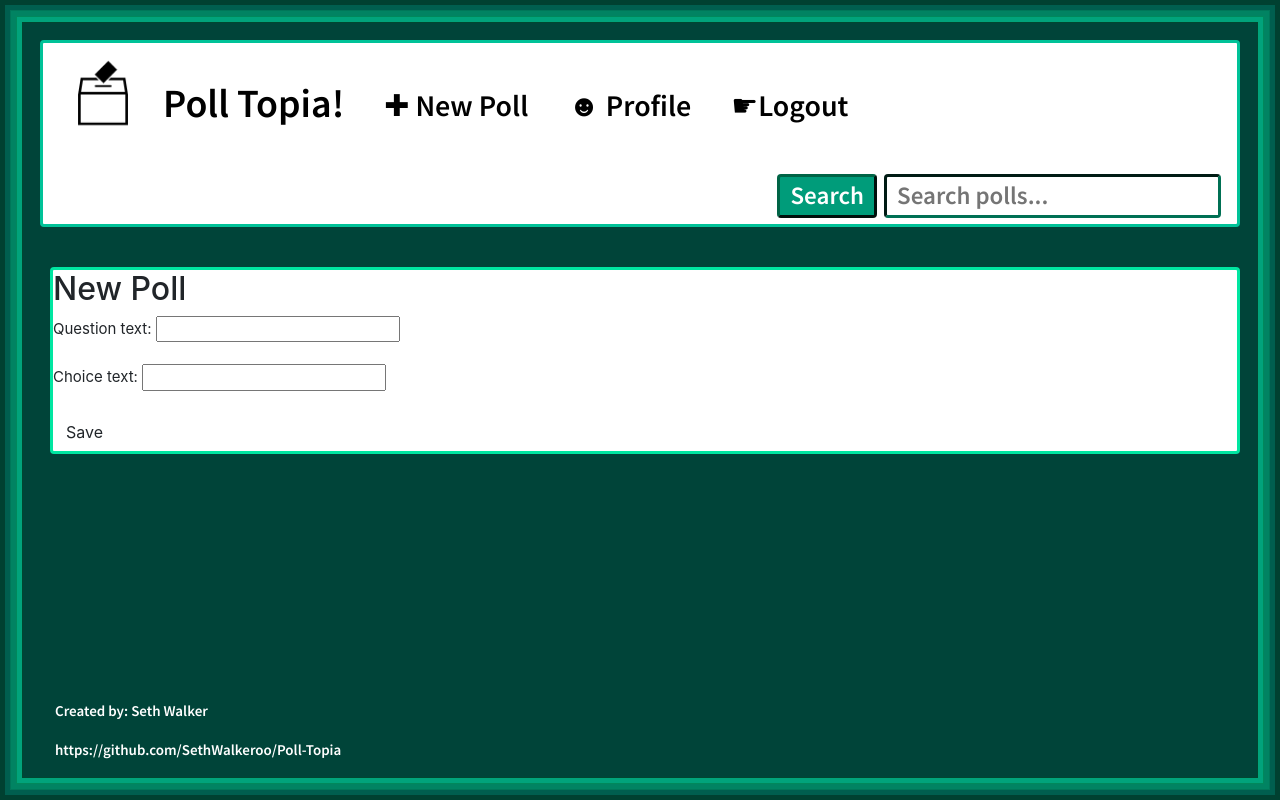
After one commit to SethWalkeroo/Poll-Topia, a Django app: page /edit/ in a window 1280 px wide. The commit adds this page. Run offline with Django 3.2, Linux system fonts and the light colour scheme; some libraries are stand-ins or nearby versions.

Commit message:
this is a mess

```diff
--- /dev/null
+++ b/polls/forms.py
@@ -0,0 +1,15 @@
+from django import forms
+
+from .models import Question, Choice
+
+class PollForm(forms.ModelForm):
+
+    class Meta:
+        model = Question
+        fields = ['question_text']
+
+class ChoiceForm(forms.ModelForm):
+
+    class Meta:
+        model = Choice
+        fields = ['choice_text']
--- a/polls/static/css/main.css
+++ b/polls/static/css/main.css
@@ -6,6 +6,10 @@
 html {
     height: auto;
     width: auto;
+}
+
+p {
+    font-size: 15px;
 }
 
 ::-webkit-scrollbar {
@@ -164,7 +168,6 @@ footer a:hover {
 
 .polls-list {
     margin-top: 50px;
-    margin-left: 10px;
     font-family: 'Source Sans Pro', sans-serif;
     font-size:25px;
     box-sizing: border-box;
@@ -183,6 +186,7 @@ footer a:hover {
 .poll-item {
     margin-top: 15px;
     padding-left: 10px;
+    margin-bottom: 30px;
     width: 350px;
     height: 75px;
 }
@@ -216,6 +220,7 @@ footer a:hover {
     color: rgb(0, 105, 124);
     font-size: 20px;
 }
+
 
 .link-results a:hover {
     text-decoration: none;
@@ -289,3 +294,13 @@ footer a:hover {
     margin-top: 20px;
     margin-left: 45px;
 }
+
+.post-form {
+    margin-top: 40px;
+    margin-left: 10px;
+    box-sizing: border-box;
+    border-width: auto;
+    border-radius: 4px;
+    border: 3px solid rgb(0, 230, 161);
+    background-color: white;
+}
--- a/polls/templates/polls/error.html
+++ /dev/null
@@ -1 +0,0 @@
-{% extends 'polls/index.html' %}
--- a/polls/templates/polls/index.html
+++ b/polls/templates/polls/index.html
@@ -11,7 +11,7 @@
 			<div class="topnav">
 				<a href="/"><img class="logo" src={% static 'images/mark.jpg' %} width="100" height="100"></a>
 				<a class="title1" href="/">Poll Topia!</a>
-				<a class="create-poll" href="/">&#10010; New Poll</a>
+				<a class="create-poll" href="{% url 'polls_new' %}">&#10010; New Poll</a>
 				<a class="create-poll" href="/">&#9787; Profile</a>
 				<a class="create-poll" href="/">&#9755;Logout</a>
 				<form class="search-bar">
--- a/polls/templates/polls/polls_details.html
+++ b/polls/templates/polls/polls_details.html
@@ -2,6 +2,9 @@
 
 {% block content %}
     <div class="question-choice">
+        {% if user.is_authenticated %}
+			<a class="btn btn-default" href="{% url 'polls_edit' pk=poll.pk %}"><span class="glyphicon glyphicon-pencil"></span></a>
+		{% endif %}
         <h2><strong>{{ poll.question_text }}</strong></h1>
         <ol>
             <form action="{% url 'polls_vote' poll.id %}" method="post">
--- /dev/null
+++ b/polls/templates/polls/polls_edit.html
@@ -0,0 +1,12 @@
+{% extends 'polls/index.html' %}
+
+{% block content %}
+    <div class="post-form">
+    <h2>New Poll</h2>
+    <form method="POST">{% csrf_token %}
+		{{ form1.as_p }}
+        {{ form2.as_p }}
+		<button type="submit" class="save btn btn-default">Save</button>
+	</form>
+    </div>
+{% endblock %}
--- a/polls/urls.py
+++ b/polls/urls.py
@@ -3,7 +3,9 @@ from . import views
 
 urlpatterns = [
 	path('', views.polls_display, name='polls_display'),
-	path('details/<int:pk>/', views.polls_details, name='polls_details'),
-	path('results/<int:pk>/', views.polls_results, name='polls_results'),
-	path('vote/<int:pk>/', views.polls_vote, name='polls_vote'),
+	path('<int:pk>/details/', views.polls_details, name='polls_details'),
+	path('<int:pk>/results/', views.polls_results, name='polls_results'),
+	path('<int:pk>/vote/', views.polls_vote, name='polls_vote'),
+	path('edit/', views.polls_new, name='polls_new'),
+	path('<int:pk>/edit/', views.polls_edit, name='polls_edit'),
 ]
--- a/polls/views.py
+++ b/polls/views.py
@@ -1,11 +1,53 @@
 from django.shortcuts import render, get_object_or_404, redirect
 from .models import Question, Choice
+from .forms import PollForm, ChoiceForm
+from django.utils import timezone
 
-# Create your views here.
+
+
+def polls_new(request):
+	if request.method == "POST":
+		form1 = PollForm(request.POST)
+		form2 = ChoiceForm(request.POST)
+		if form1.is_valid() and form2.is_valid():
+			poll = form1.save(commit=False)
+			choices = form2.save(commit=False)
+			choices.question = poll.pk
+			poll.author = request.user
+			poll.pub_date = timezone.now()
+			poll.save()
+			return redirect('polls_details', pk=poll.pk)
+	else:
+		form1 = PollForm()
+		form2 = ChoiceForm()
+	return render(request, 'polls/polls_edit.html', {'form1':form1, 'form2':form2})
+
+
+def polls_edit(request, pk):
+	poll = get_object_or_404(Question, pk=pk)
+	if request.method == "POST":
+		form = PostForm(request.POST, instance=post)
+		if form.is_valid():
+			poll = form.save(commit=False)
+			poll.author = request.user
+			poll.published_date = timezone.now()
+			poll.save()
+			return redirect('polls_details', pk=post.pk)
+	else:
+		form = PostForm()
+	return render(request, 'blog/polls_edit.html', {'form': form})
+
+
 def polls_display(request):
 	polls = [q for q in Question.objects.order_by('create_date')]
+	total_counts = []
+	for q in polls:
+		choices = q.choice_set.all()
+		total_votes = sum([choice.votes for choice in choices])
+		total_counts.append(total_votes)
+	polls_counts = zip(polls, total_counts)
 	context = {
-	'polls':polls,
+		'polls_counts':polls_counts
 	}
 	return render(request, 'polls/polls.html', context)
 
```
Also changed, not shown: polls/templates/polls/polls.html (+5 -4 lines).
